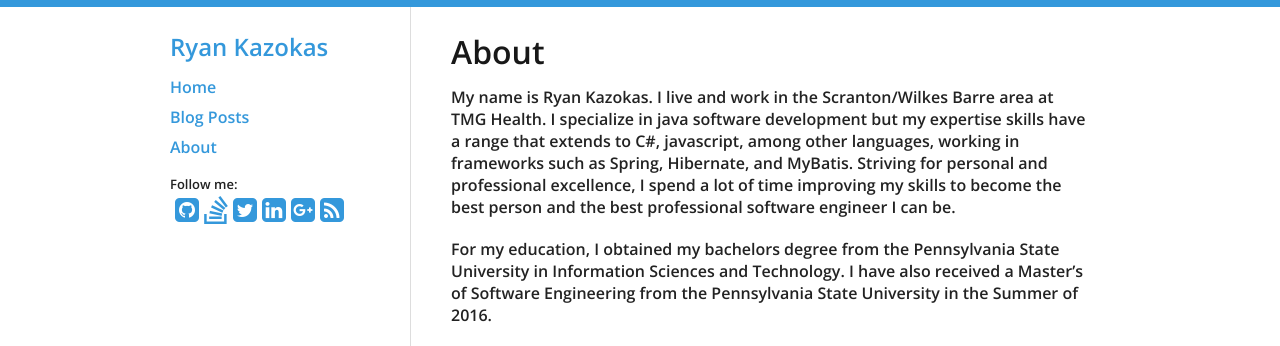
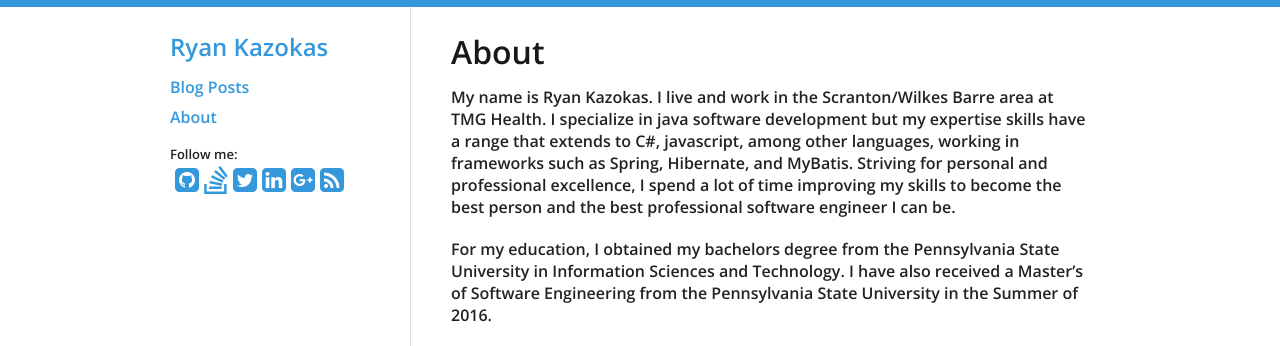
Before and after one commit to ryankazokas/ryankazokas.github.io, a Jekyll site: the page built from about.md, in a window 1280 px wide, cut to the strip 0-346 px from the top of the page. Built offline with Jekyll 4.4.1, drawn with Linux system fonts in a browser that asks for light colours; nearby versions of some CDN libraries.

```diff
--- a/_includes/sidebar.html
+++ b/_includes/sidebar.html
@@ -6,19 +6,16 @@
     <img src="/ryankazokas.jpg" id="logo" style="max-width:70%;" alt="Ryan Kazokas | Software Developer"/>
     {% endif %}
   </a>-->
-  <h2><a href="/">{{ site.data.theme.name }}</a></h2>
+  <h2><a href="/about">{{ site.data.theme.name }}</a></h2>
 
         <!-- Sidebar -->
         <div id="sidebar-wrapper">
             <ul class="sidebar-nav">
                 <li>
-                    <a href="#">Home</a>
+                    <a href="/">Blog Posts</a>
                 </li>
                 <li>
-                    <a href="#">Blog Posts</a>
-                </li>
-                <li>
-                    <a href="#">About</a>
+                    <a href="/about">About</a>
                 </li>
             </ul>
         </div>
```
